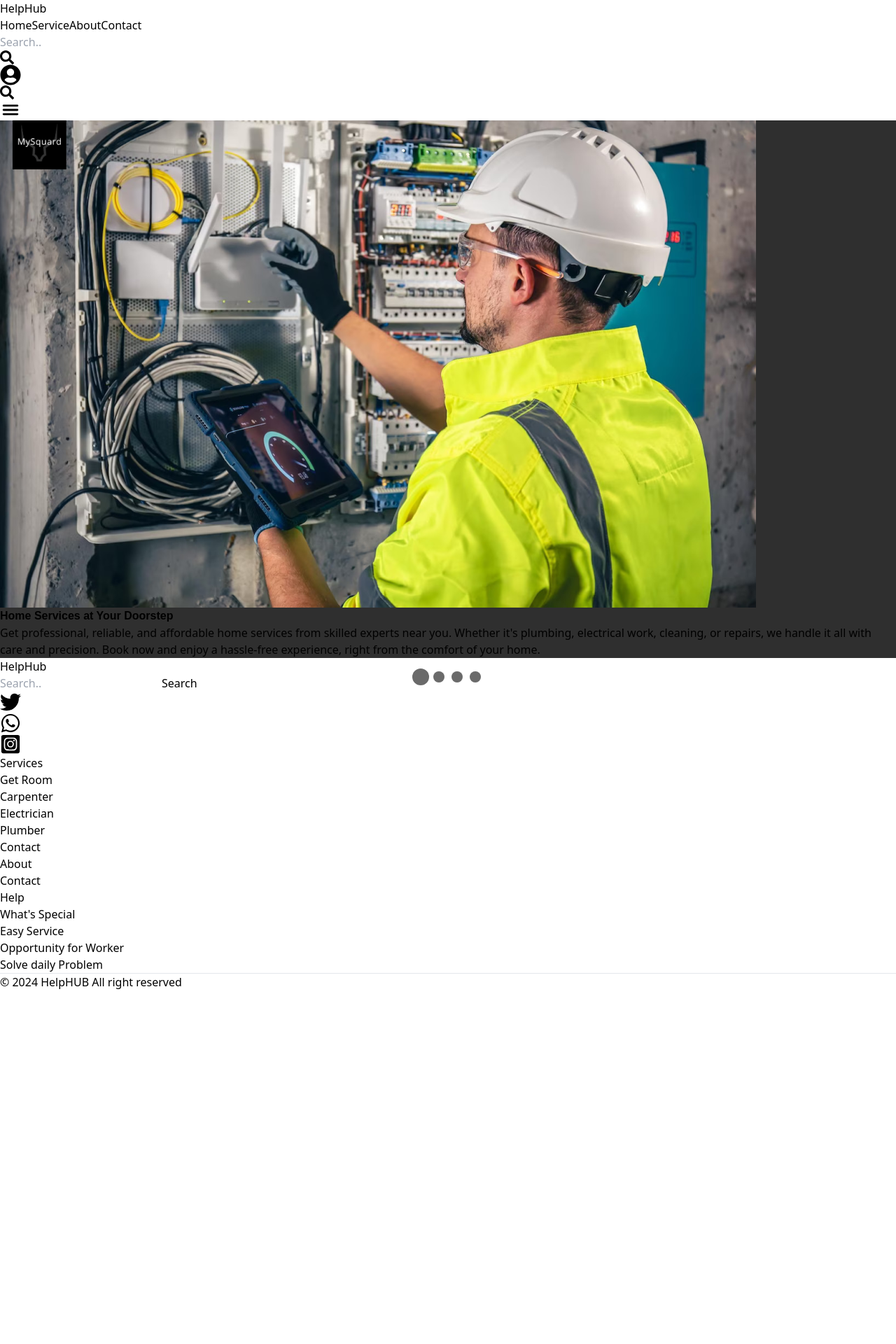
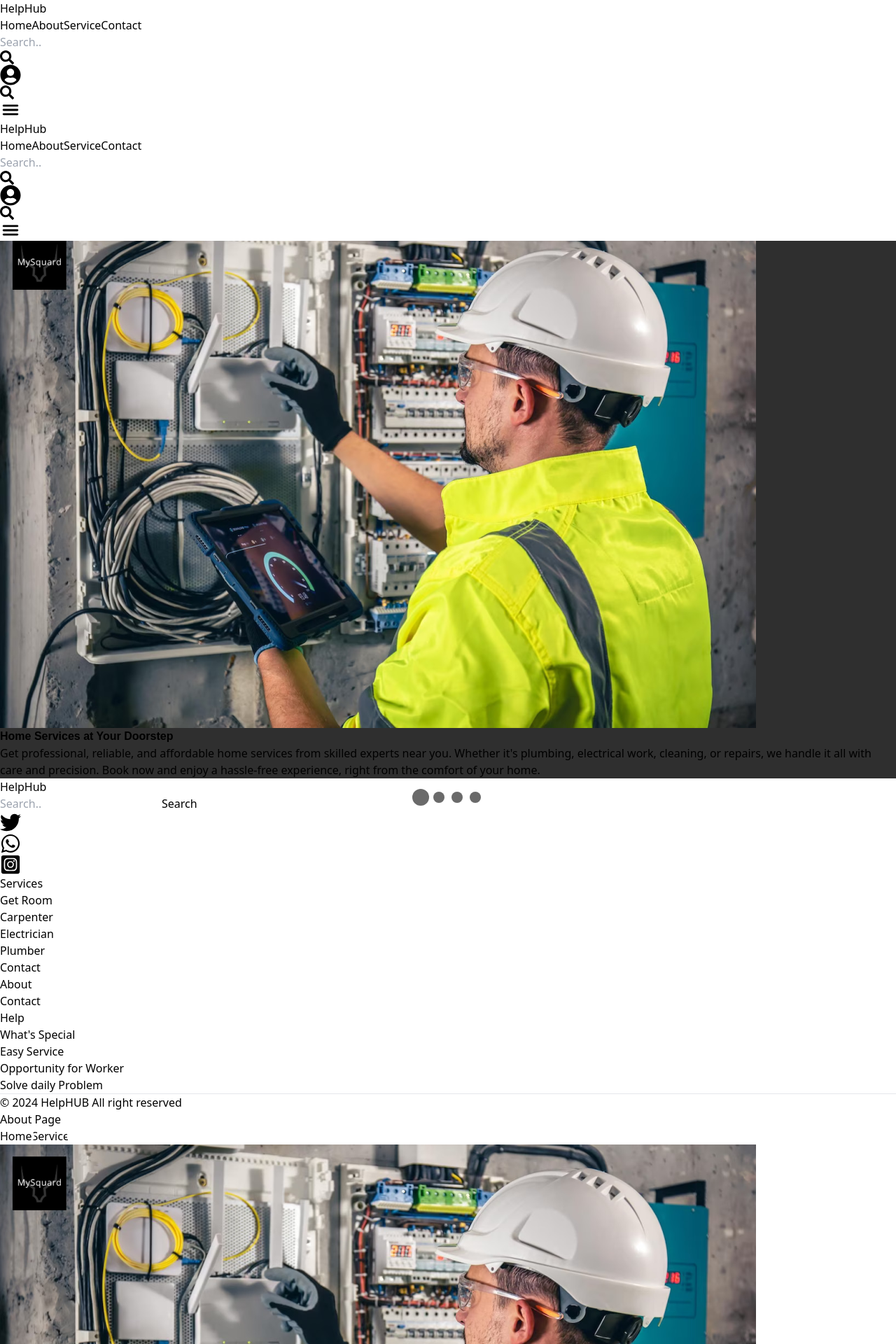
Before and after one commit to Anjali3366/HelpHub, a React (Vite) app: page / in a window 1280 px wide. Shown: the top 1920 px of the page at 70% size. Before the commit the page ends 1415 px from the top, so only its background shows below. Built offline with nearby package versions, Linux system fonts and the light colour scheme; a web font is replaced by a local one.

Commit message:
scroll section function add

```diff
--- a/src/App.jsx
+++ b/src/App.jsx
@@ -1,25 +1,56 @@
-import React from "react";
+import React, { useRef } from "react";
 import { BrowserRouter, Routes, Route } from "react-router-dom";
 
 import Home from "./LandingPage/HomePage/Home";
 import About from "./LandingPage/AboutPage/About";
 import Service from "./LandingPage/ServicePage/Service";
 import Contact from "./LandingPage/ContactPage/Contact";
-import Login from "./Componets/Login";
-import SignUp from "./Componets/SignUp";
+
+import Header from "./Componets/Header";
+import Footer from "./Componets/Footer";
 
 function App() {
+  const homeRef = useRef(null);
+  const aboutRef = useRef(null);
+  const serviceRef = useRef(null);
+  const contactRef = useRef(null);
+
+  const scrollToSection = (section) => {
+    switch (section) {
+      case "home":
+        homeRef.current.scrollIntoView({ behavior: "smooth" });
+        break;
+      case "about":
+        aboutRef.current.scrollIntoView({ behavior: "smooth" });
+        break;
+      case "service":
+        serviceRef.current.scrollIntoView({ behavior: "smooth" });
+        break;
+      case "contact":
+        contactRef.current.scrollIntoView({ behavior: "smooth" });
+        break;
+      default:
+        break;
+    }
+  };
+
   return (
-    <BrowserRouter>
-      <Routes>
-        <Route path="/" element={<Home />} />
-        <Route path="/about" element={<About />} />
-        <Route path="/service" element={<Service />} />
-        <Route path="/contact" element={<Contact />} />
-        <Route path="/login" element={<Login />} />
-        <Route path="/signup" element={<SignUp />} />
-      </Routes>
-    </BrowserRouter>
+    <div>
+      <Header scrollToSection={scrollToSection} />
+      <div ref={homeRef}>
+        <Home />
+      </div>
+      <div ref={aboutRef}>
+        <About />
+      </div>
+      <div ref={serviceRef} className="h-[1100px]">
+        <Service />
+      </div>
+      <div ref={contactRef}>
+        <Contact />
+      </div>
+      <Footer scrollToSection={scrollToSection} />
+    </div>
   );
 }
 
--- a/src/Componets/Header.jsx
+++ b/src/Componets/Header.jsx
@@ -1,18 +1,17 @@
 import React, { useState } from "react";
-import { NavLink } from "react-router-dom";
 import { FaUserCircle, FaSearch } from "react-icons/fa";
 import { IoMenu } from "react-icons/io5";
 
-function Header() {
+function Header({ scrollToSection }) {
   const [isMenuOpen, setIsMenuOpen] = useState(false);
   const [isSearchOpen, setIsSearchOpen] = useState(false);
 
-  const hendleMenuToggle = () => {
+  const handleMenuToggle = () => {
     setIsMenuOpen(!isMenuOpen);
     setIsSearchOpen(false);
   };
 
-  const hendleSearchToggle = () => {
+  const handleSearchToggle = () => {
     setIsSearchOpen(!isSearchOpen);
     setIsMenuOpen(false);
   };
@@ -26,45 +25,45 @@ function Header() {
       </div>
 
       <div className="hidden md:flex gap-10 items-center text-[16px] font-semibold">
-        <NavLink to={"/"}>
-          <span>Home</span>
-        </NavLink>
-        <NavLink to={"/service"}>
-          <span>Service</span>
-        </NavLink>
-        <NavLink to={"/about"}>
-          <span>About</span>
-        </NavLink>
-        <NavLink to={"/contact"}>
-          <span>Contact</span>
-        </NavLink>
+        <span onClick={() => scrollToSection("home")}>Home</span>
+        <span onClick={() => scrollToSection("about")}>About</span>
+        <span onClick={() => scrollToSection("service")}>Service</span>
+        <span onClick={() => scrollToSection("contact")}>Contact</span>
       </div>
 
       {isMenuOpen && (
         <div className="md:hidden absolute top-[68px] right-2 left-[35%] flex flex-col items-center text-[16px] font-semibold py-3 bg-white shadow-lg">
           <p className="mb-5">
-            <span>Login</span> / <span>Singup</span>
+            <span>Login</span> / <span>Signup</span>
           </p>
-          <NavLink to={"/"}>
-            <span className="my-1" onClickCapture={() => setIsMenuOpen(false)}>
+          <span
+            className="my-1"
+            onClickCapture={() => setIsMenuOpen(false)}
+            onClick={() => scrollToSection("home")}
+          >
             Home
           </span>
-          </NavLink>
-          <NavLink to={"/about"}>
-            <span className="my-1" onClickCapture={() => setIsMenuOpen(false)}>
+          <span
+            className="my-1"
+            onClickCapture={() => setIsMenuOpen(false)}
+            onClick={() => scrollToSection("about")}
+          >
             About
           </span>
-          </NavLink>
-          <NavLink to={"/service"}>
-            <span className="my-1" onClickCapture={() => setIsMenuOpen(false)}>
+          <span
+            className="my-1"
+            onClickCapture={() => setIsMenuOpen(false)}
+            onClick={() => scrollToSection("service")}
+          >
             Service
           </span>
-          </NavLink>
-          <NavLink to={"/contact"}>
-            <span className="my-1" onClickCapture={() => setIsMenuOpen(false)}>
+          <span
+            className="my-1"
+            onClickCapture={() => setIsMenuOpen(false)}
+            onClick={() => scrollToSection("contact")}
+          >
             Contact
           </span>
-          </NavLink>
         </div>
       )}
 
@@ -79,24 +78,19 @@ function Header() {
           <input className="w-[150px] outline-none" placeholder="Search.." />
           <FaSearch size={20} className="cursor-pointer" />
         </div>
-        <NavLink to={"/login"}>
         <FaUserCircle size={30} className="cursor-pointer" />
-        </NavLink>
       </div>
 
       <div className="md:hidden flex gap-5 items-center">
-        <NavLink to={"/login"}>
         <FaSearch
           size={20}
           className="cursor-pointer"
-            onClick={hendleSearchToggle}
+          onClick={handleSearchToggle}
         />
-        </NavLink>
-
         <IoMenu
           size={30}
           className="md:hidden cursor-pointer"
-          onClick={hendleMenuToggle}
+          onClick={handleMenuToggle}
         />
       </div>
     </div>
```
Lines whose indentation alone changed are shown as unchanged.
